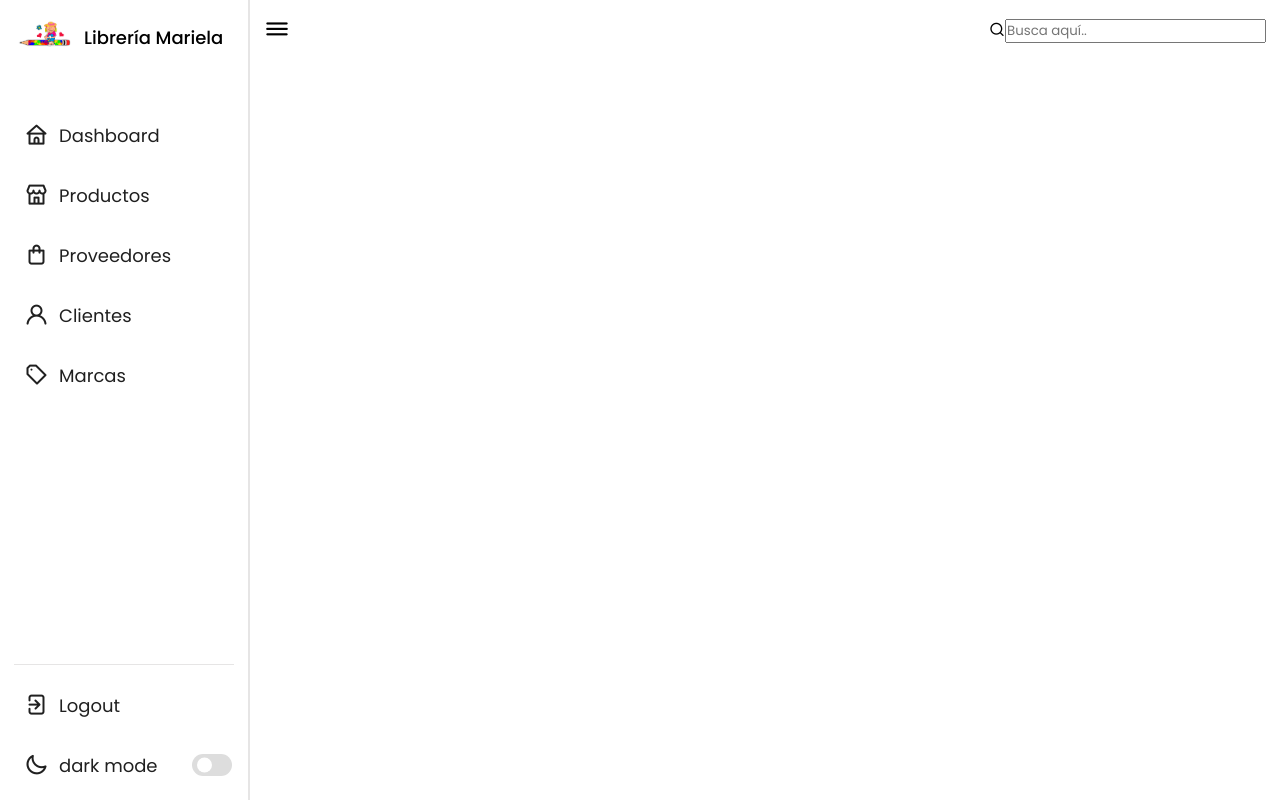
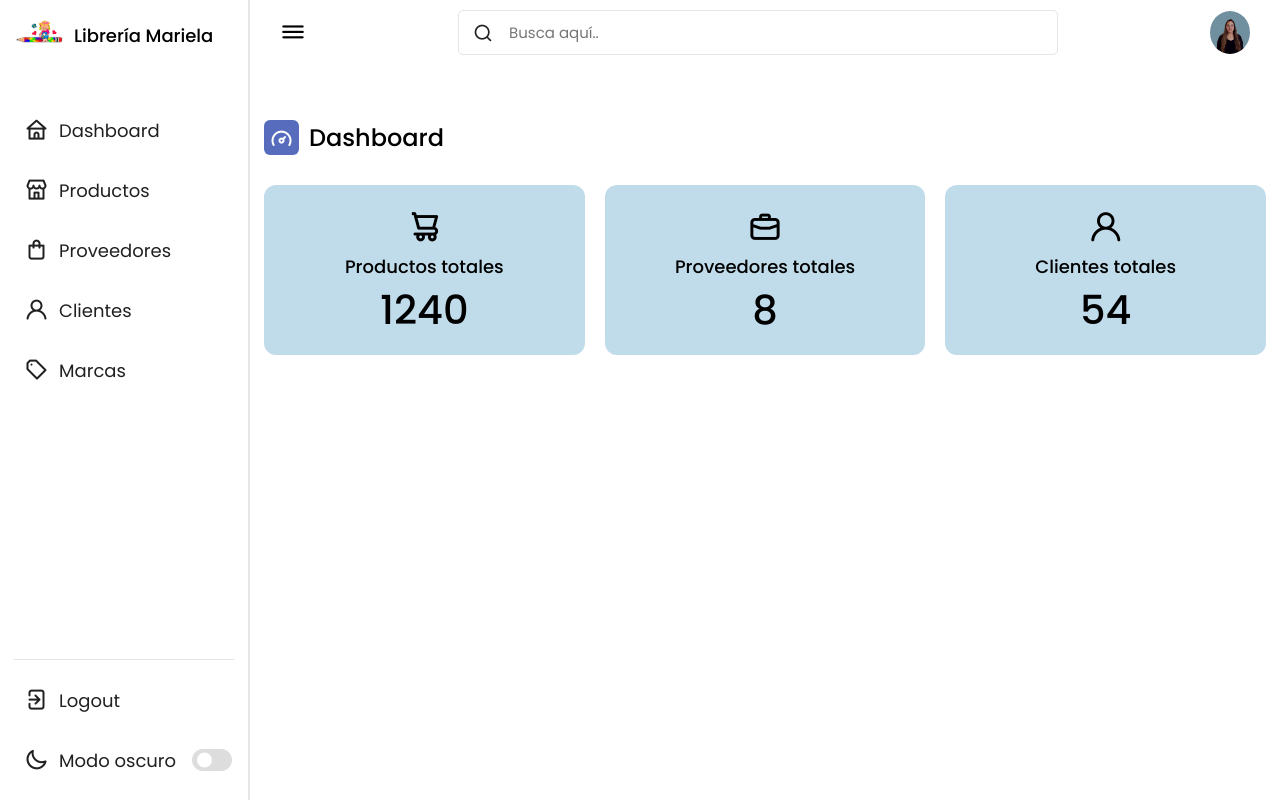
Before and after one commit to brunotarditi/Stationery-Mariela-Frontend, an Angular app in the folder stationery-mariela/: page / in a window 1280 px wide. Built offline with nearby package versions, Linux system fonts and the light colour scheme.

Commit message:
dashboard librería mariela

```diff
--- a/stationery-mariela/src/app/app.component.css
+++ b/stationery-mariela/src/app/app.component.css
@@ -2,9 +2,15 @@
   position: relative;
   left: 250px;
   background-color: var(--panel-color);
-  height: 100vh;
+  min-height: 100vh;
   width: calc(100% - 250px);
   padding: 10px 14px;
+  transition: var(--tran-05);
+}
+
+app-sidebar.close ~ .dashboard{
+  left: 78px;
+  width: calc(100% - 78px);
 }
 
 .dashboard .top {
@@ -13,10 +19,16 @@
   left: 250px;
   display: flex;
   width: calc(100% - 250px);
-  padding: 10px 14px;
+  padding: 10px 30px;
   justify-content: space-between;
   align-items: center;
   background-color: var(--panel-color);
+  transition: var(--tran-05);
+}
+
+app-sidebar.close ~ .dashboard .top{
+  left: 78px;
+  width: calc(100% - 78px);
 }
 
 .dashboard .top .sidebar-toggle{
@@ -24,3 +36,171 @@
   color: var(--text-color);
   cursor: pointer;
 }
+
+.dashboard .top .search-box{
+  position: relative;
+  height: 45px;
+  max-width: 600px;
+  width: 100%;
+  margin: 0 30px;
+}
+
+.top .search-box input{
+  position: absolute;
+  border: 1px solid var(--border-color);
+  border-radius: 5px;
+  background-color: var(--panel-color);
+  padding: 0 25px 0 50px;
+  height: 100%;
+  width: 100%;
+  color: var(--text-color);
+  font-size: 15px;
+  font-weight: 400;
+  outline: none;
+}
+
+.top .search-box i{
+  position: absolute;
+  left: 15px;
+  font-size: 20px;
+  z-index: 10;
+  top: 50%;
+  transform: translateY(-50%);
+  color: var(--dark-light-color);
+}
+
+.top img{
+  width: 40px;
+  border-radius: 50%;
+}
+
+.dashboard .dash-content{
+  padding-top: 50px;
+}
+
+.dash-content .title{
+  display: flex;
+  align-items: center;
+  margin: 60px 0 30px 0;
+}
+
+.dash-content .title i {
+  /* position: relative; */
+  height: 35px;
+  width: 35px;
+  background-color: var(--primary-color);
+  border-radius: 6px;
+  color: var(--title-icon-color);
+  display: flex;
+  align-items: center;
+  justify-content: center;
+  font-size: 24px;
+}
+
+.dash-content .title .text{
+  font-size: 24px;
+  font-weight: 500;
+  color: var(--text-color);
+  margin-left: 10px;
+}
+
+.boxes{
+  display: grid;
+  grid-template-columns: repeat(3, 1fr);
+  gap: 20px;
+}
+
+.boxes .box{
+  display: flex;
+  align-items: center;
+  flex-direction: column;
+  justify-content: space-between;
+  padding: 15px 20px;
+  background-color: var(--box-color);
+  border-radius: 12px;
+}
+
+.boxes .box i{
+  font-size: 35px;
+  color: var(--text-color);
+}
+
+.boxes .box .text{
+  white-space: nowrap;
+  font-size: 18px;
+  font-weight: 500;
+  color: var(--text-color);
+}
+
+.boxes .box .number{
+  font-size: 40px;
+  font-weight: 500;
+  color: var(--text-color);
+}
+@media (max-width: 1000px) {
+  app-sidebar ~ .dashboard{
+    left: 78px;
+    width: calc(100% - 78px);
+  }
+
+  app-sidebar.close ~ .dashboard{
+    left: 250px;
+    width: calc(100% - 250px);
+  }
+
+  app-sidebar ~ .dashboard .top{
+    left: 78px;
+    width: calc(100% - 78px);
+  }
+
+  app-sidebar.close ~ .dashboard .top{
+    left: 250px;
+    width: calc(100% - 250px);
+  }
+
+}
+
+
+@media (max-width: 780px) {
+  .boxes{
+    display: grid;
+    grid-template-columns: repeat(2, 1fr);
+    gap: 20px;
+  }
+}
+
+@media (max-width: 630px) {
+  .boxes{
+    display: grid;
+    grid-template-columns: repeat(1, 1fr);
+    gap: 20px;
+  }
+}
+
+
+@media (max-width: 500px) {
+  app-sidebar ~ .dashboard{
+    left: 78px;
+    width: calc(100% - 78px);
+  }
+
+  app-sidebar.close ~ .dashboard{
+    left: 78px;
+    width: calc(100% - 78px);
+  }
+
+  app-sidebar ~ .dashboard .top{
+    left: 78px;
+    width: calc(100% - 78px);
+  }
+
+  app-sidebar.close ~ .dashboard .top{
+    left: 78px;
+    width: calc(100% - 78px);
+  }
+
+  .dashboard .top .sidebar-toggle{
+    display: none;
+  }
+
+}
--- a/stationery-mariela/src/app/app.component.html
+++ b/stationery-mariela/src/app/app.component.html
@@ -1,4 +1,4 @@
-<app-sidebar></app-sidebar>
+<app-sidebar [ngClass]="active"></app-sidebar>
 <section class="dashboard">
   <div class="top">
     <i class="uil uil-bars sidebar-toggle" (click)="toggleSidebar()"></i>
@@ -6,5 +6,32 @@
       <i class="uil uil-search"></i>
       <input type="text" placeholder="Busca aquí..">
     </div>
+    <img src="../assets/profile.jpg" alt="">
+  </div>
+  <div class="dash-content">
+    <div class="overview">
+      <div class="title">
+        <i class="uil uil-tachometer-fast-alt"></i>
+        <span class="text">Dashboard</span>
+      </div>
+
+      <div class="boxes">
+        <div class="box">
+          <i class="uil uil-shopping-cart-alt"></i>
+          <span class="text">Productos totales</span>
+          <span class="number">1240</span>
+        </div>
+        <div class="box">
+          <i class="uil uil-bag"></i>
+          <span class="text">Proveedores totales</span>
+          <span class="number">8</span>
+        </div>
+        <div class="box">
+          <i class="uil uil-user"></i>
+          <span class="text">Clientes totales</span>
+          <span class="number">54</span>
+        </div>
+      </div>
+    </div>
   </div>
 </section>
--- a/stationery-mariela/src/app/app.component.ts
+++ b/stationery-mariela/src/app/app.component.ts
@@ -1,4 +1,5 @@
 import { Component } from '@angular/core';
+import { StylesService } from './services/styles.service';
 
 @Component({
   selector: 'app-root',
@@ -7,9 +8,14 @@ import { Component } from '@angular/core';
 })
 export class AppComponent {
 
+  active: string = "";
+
   title = 'stationery-mariela';
-  constructor(){}
+  constructor(
+    private stylesService: StylesService){}
 
   toggleSidebar(){
+    this.stylesService.sidebar$.emit('close');
+    this.active = this.active === '' ? 'close': '';
   }
 }
--- /dev/null
+++ b/stationery-mariela/src/app/services/styles.service.ts
@@ -0,0 +1,10 @@
+import { Injectable, EventEmitter } from '@angular/core';
+
+@Injectable({
+  providedIn: 'root'
+})
+export class StylesService {
+
+  sidebar$ = new EventEmitter<string>();
+  constructor() { }
+}
--- a/stationery-mariela/src/app/shared/sidebar/sidebar.component.css
+++ b/stationery-mariela/src/app/shared/sidebar/sidebar.component.css
@@ -7,6 +7,11 @@ nav{
   padding: 10px 14px;
   background-color: var(--panel-color);
   border-right: 2px solid var(--border-color);
+  transition: var(--tran-05);
+}
+
+nav.close{
+  width: 78px;
 }
 
 nav .logo-name{
@@ -17,11 +22,11 @@ nav .logo-name{
 nav .logo-image{
   display: flex;
   justify-content: center;
-  min-width: 60px;
+  min-width: 50px;
 }
 
 nav .logo-image img{
-  width: 55px;
+  width: 50px;
   object-fit: cover;
   border-radius: 50%;
 }
@@ -31,6 +36,12 @@ nav .logo-name .logo_name{
   font-weight: 500;
   margin-left: 10px;
   color: var(--text-color);
+  transition: var(--tran-02);
+}
+
+nav.close .logo_name {
+  opacity: 0;
+  pointer-events: none;
 }
 
 nav .menu-items{
@@ -77,6 +88,12 @@ nav .menu-items{
   font-size: 18px;
   font-weight: 400;
   color: var(--dark-light-color);
+  transition: var(--tran-05);
+}
+
+nav.close li a .link-name {
+  opacity: 0;
+  pointer-events: none;
 }
 .nav-links li a:hover i,
 .nav-links li a:hover .link-name {
@@ -91,6 +108,7 @@ nav .menu-items{
 .menu-items .mode{
   display: flex;
   align-items: center;
+  white-space: nowrap;
 }
 
 .menu-items .mode-toggle{
@@ -126,3 +144,66 @@ nav .menu-items{
   border-radius: 50%;
   transition: var(--tran-03);
 }
+
+
+@media (max-width: 1000px) {
+  nav{
+    width: 78px;
+  }
+
+  nav.close{
+    width: 250px;
+  }
+
+  nav .logo_name {
+    opacity: 0;
+    pointer-events: none;
+  }
+
+  nav.close .logo_name {
+    opacity: 1;
+    pointer-events: auto;
+  }
+
+  nav li a .link-name {
+    opacity: 0;
+    pointer-events: none;
+  }
+
+  nav.close li a .link-name {
+    opacity: 1;
+    pointer-events: auto;
+  }
+
+}
+
+@media (max-width: 500px) {
+
+  nav{
+    width: 78px;
+  }
+
+  nav.close{
+    width: 78px;
+  }
+
+  nav .logo_name {
+    opacity: 0;
+    pointer-events: none;
+  }
+
+  nav.close .logo_name {
+    opacity: 0;
+    pointer-events: none;
+  }
+
+  nav li a .link-name {
+    opacity: 0;
+    pointer-events: none;
+  }
+
+  nav.close li a .link-name {
+    opacity: 0;
+    pointer-events: none;
+  }
+}
--- a/stationery-mariela/src/app/shared/sidebar/sidebar.component.html
+++ b/stationery-mariela/src/app/shared/sidebar/sidebar.component.html
@@ -1,4 +1,4 @@
-<nav>
+<nav #nav>
   <div class="logo-name">
     <div class="logo-image">
       <img src="./../../../assets/logo.png" alt="logo">
@@ -52,12 +52,12 @@
       </li>
       <li class="mode">
         <a href="#">
-          <i class="uil uil-moon"></i>
-          <span class="link-name">dark mode</span>
+          <i [ngClass]="iconMode"></i>
+          <span class="link-name">{{changeMode}}</span>
         </a>
 
         <div class="mode-toggle">
-          <span #switch class="switch" (click)="toggleTheme()"></span>
+          <span class="switch" (click)="toggleTheme()"></span>
         </div>
       </li>
     </ul>
--- a/stationery-mariela/src/app/shared/sidebar/sidebar.component.ts
+++ b/stationery-mariela/src/app/shared/sidebar/sidebar.component.ts
@@ -1,4 +1,5 @@
-import { Component, ElementRef, Input, OnInit, Renderer2, ViewChild } from '@angular/core';
+import { Component, ElementRef, OnInit, Renderer2, ViewChild } from '@angular/core';
+import { StylesService } from 'src/app/services/styles.service';
 
 @Component({
   selector: 'app-sidebar',
@@ -6,13 +7,27 @@ import { Component, ElementRef, Input, OnInit, Renderer2, ViewChild } from '@ang
   styleUrls: ['./sidebar.component.css']
 })
 export class SidebarComponent implements OnInit {
+  @ViewChild('nav') nav!: ElementRef;
+  changeMode: string = 'Modo oscuro';
+  iconMode: string = 'uil uil-moon'
 
-  constructor(private renderer2: Renderer2) { }
+  constructor(
+    private renderer2: Renderer2,
+    private stylesService: StylesService) { }
 
   ngOnInit(): void {
+    this.stylesService.sidebar$.subscribe({
+      next: (data: string) => {
+        const active = this.nav.nativeElement.classList.contains('close');
+        this.renderer2[active ? 'removeClass' : 'addClass'](this.nav.nativeElement, data)
+      },
+      error: (err: string) => console.log(err)
+    })
   }
 
   toggleTheme() {
+    this.iconMode = this.iconMode === 'uil uil-bright' ? 'uil uil-moon' : 'uil uil-bright'
+    this.changeMode = this.changeMode === 'Modo claro' ? 'Modo oscuro' : 'Modo claro';
     document.body.classList.toggle('dark');
   }
 }
--- a/stationery-mariela/src/styles.css
+++ b/stationery-mariela/src/styles.css
@@ -11,13 +11,15 @@
 
 :root{
     /* colors */
-  --primary-color: #009FA5;
+  --primary-color: #576CBC;
   --panel-color: #FFF;
   --text-color: #000;
   --dark-light-color: #202020;
   --border-color: #e6e5e5;
   --toggle-color: #DDD;
   --toggle-position: 5px;
+  --title-icon-color: #FFF;
+  --box-color: #C0DBEA;
 
   /* transition */
   --tran-05: all 0.5s ease;
@@ -31,11 +33,13 @@ body{
 }
 
 body.dark {
-  --primary-color: #202020;
+  --primary-color: #DDD;
   --panel-color: #191a1a;
   --text-color: #DDD;
   --dark-light-color: #FFF;
   --border-color: #4D4C4C;
   --toggle-color: #FFF;
   --toggle-position: 20px;
+  --title-icon-color: #191a1a;
+  --box-color: #2c3032;
 }
```
Also changed, not shown: stationery-mariela/src/assets/profile.jpg (added).
